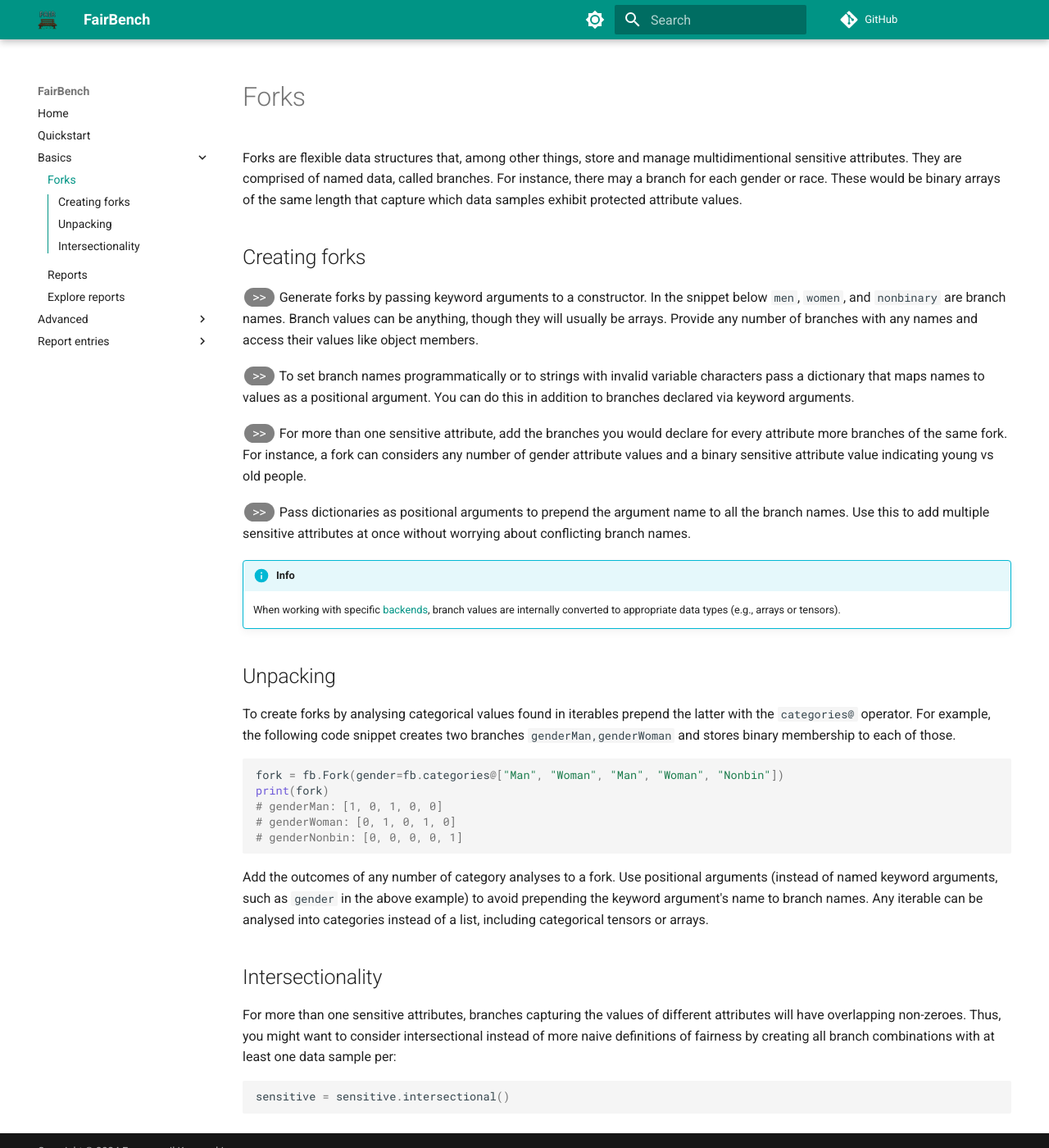
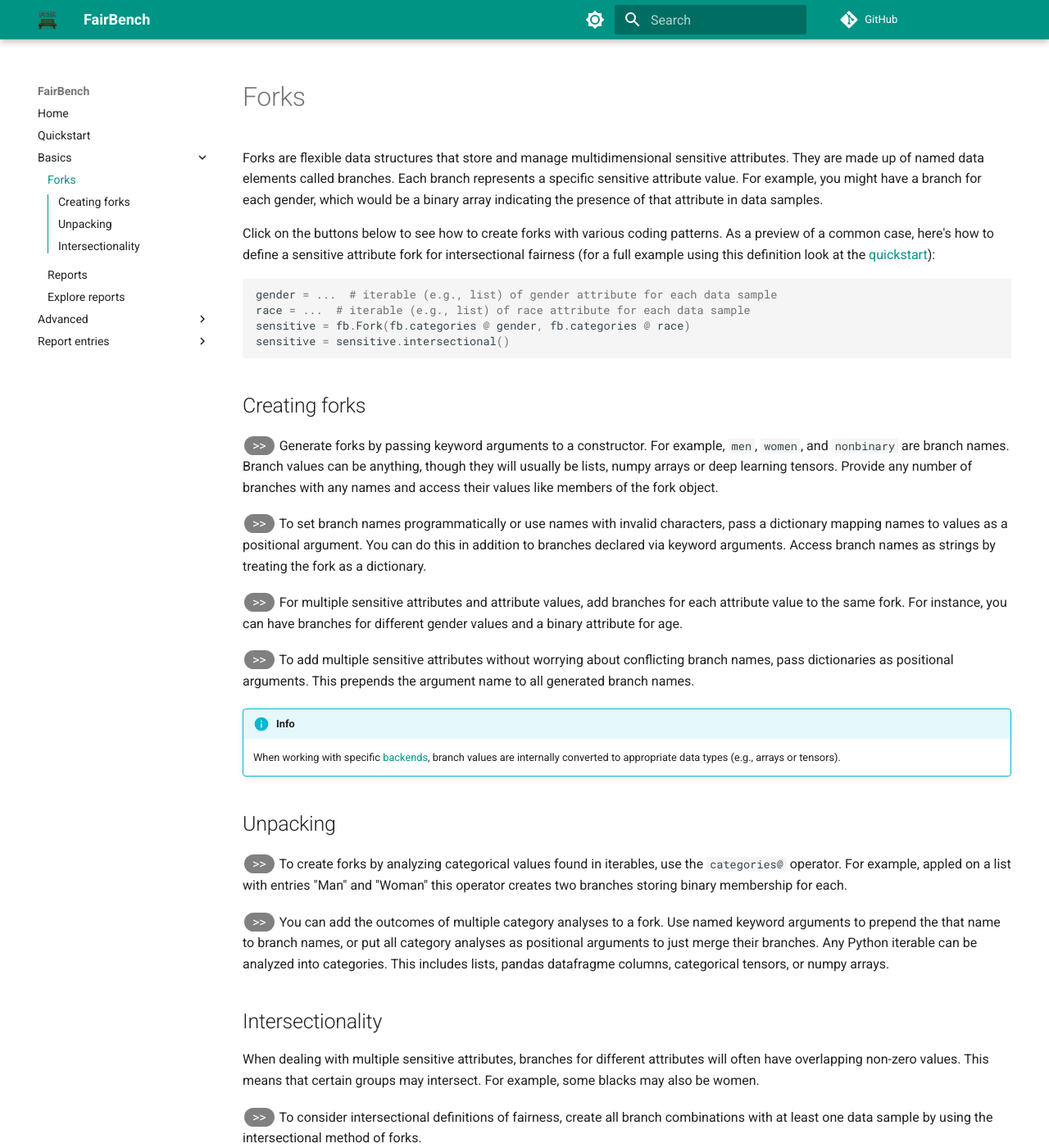
Before and after one commit to mever-team/FairBench, an MkDocs documentation site: the page built from docs/basics/forks.md, in a window 1280 px wide and 1400 px high. Shown: the whole window at 82% size. Built offline with MkDocs 1.6.1 and Material for MkDocs 9.7.7, drawn with Linux system fonts in a browser that asks for light colours; comment, search, counter and statistics services are not loaded; some of the changed text lies outside the part shown.

Commit message:
update fork and report documentation

````diff
--- a/docs/basics/forks.md
+++ b/docs/basics/forks.md
@@ -1,12 +1,27 @@
 # Forks
 
-Forks are flexible data structures that, among other things, store
-and manage multidimentional sensitive attributes.
-They are comprised of named data, called branches.
-For instance, there
-may a branch for each gender or race. These would be
-binary arrays of the same length that capture which
-data samples exhibit protected attribute values.
+Forks are flexible data structures that store
+and manage multidimensional sensitive attributes.
+They are made up of named data elements called branches.
+Each branch represents a specific sensitive attribute
+value. For example, you might have a
+branch for each gender, which would be a binary
+array indicating the presence of that attribute
+in data samples.
+
+Click on the buttons below to see how to create
+forks with various coding patterns.
+As a preview of a common case, here's how to
+define a sensitive attribute fork for intersectional
+fairness (for a full example using this definition
+look at the [quickstart](../quickstart.md)):
+
+```python
+gender = ...  # iterable (e.g., list) of gender attribute for each data sample
+race = ...  # iterable (e.g., list) of race attribute for each data sample
+sensitive = fb.Fork(fb.categories @ gender, fb.categories @ race)
+sensitive = sensitive.intersectional()
+```
 
 
 ## Creating forks
@@ -14,12 +29,13 @@ data samples exhibit protected attribute values.
 <button onclick="toggleCode('code1')" class="toggle-button">>></button>
 Generate forks by passing keyword
 arguments to a constructor.
-In the snippet below `men`, `women`, and `nonbinary` are
+For example,  `men`, `women`, and `nonbinary` are
 branch names. Branch values can be anything,
-though they will usually be arrays.
+though they will usually be lists,
+numpy arrays or deep learning tensors.
 Provide any number of branches
 with any names and access their values
-like object members.
+like members of the fork object.
 <div id="code1" class="code-block" style="display:none;">
 ```python
 import fairbench as fb
@@ -33,11 +49,13 @@ print(sensitive.nonbinary)
 </div>
 
 <button onclick="toggleCode('code2')" class="toggle-button">>></button>
-To set branch names programmatically
-or to strings with invalid variable characters
-pass a dictionary that maps names to values
-as a positional argument. You can do this in addition
-to branches declared via keyword arguments.
+To set branch names programmatically or use names
+with invalid characters, pass a dictionary mapping
+names to values as a positional argument.
+You can do this in addition to branches declared
+via keyword arguments. Access branch names as strings
+by treating the fork as a dictionary.
+
 <div id="code2" class="code-block" style="display:none;">
 ```python
 import fairbench as fb
@@ -45,17 +63,17 @@ import numpy as np
 sensitive = fb.Fork({"non-binary": np.array([0, 0, 0, 0, 1])},
                     men=np.array([1, 1, 0, 0, 0]),
                     women=np.array([0, 0, 1, 1, 0]))
+print(sensitive.men)  # [1, 1, 0, 0, 0]
+print(sensitive["men"])  # the same as above
 ```
 </div>
 
 
 <button onclick="toggleCode('code3')" class="toggle-button">>></button>
-For more than one sensitive
-attribute, add the branches you would declare for
-every attribute more branches of the same fork.
-For instance, a fork can considers any number of
-gender attribute values and a binary sensitive attribute
-value indicating young vs old people.
+For multiple sensitive attributes and attribute values,
+add branches for each attribute value to the same fork.
+For instance, you can have branches for different
+gender values and a binary attribute for age.
 <div id="code3" class="code-block" style="display:none;">
 ```python
 import fairbench as fb
@@ -67,14 +85,11 @@ sensitive = fb.Fork(men=np.array([1, 1, 0, 0, 0]),
 </div>
 
 
-
-
-
 <button onclick="toggleCode('code4')" class="toggle-button">>></button>
-Pass dictionaries as positional arguments to
-prepend the argument name to all the branch names. Use this to
-add multiple sensitive attributes at once without worrying
-about conflicting branch names.
+To add multiple sensitive attributes without worrying about
+conflicting branch names, pass dictionaries as positional
+arguments. This prepends the argument name to
+all generated branch names.
 <div id="code4" class="code-block" style="display:none;">
 ```python
 import fairbench as fb
@@ -96,43 +111,94 @@ sensitive = fb.Fork(gender={"1": np.array([0, 0, 1, 1, 0]),
 
 ## Unpacking
 
-To create forks by analysing categorical values found in iterables
-prepend the latter with the `categories@` operator.
-For example, the following code snippet
-creates two branches `genderMan,genderWoman` and stores binary
-membership to each of those.
+<button onclick="toggleCode('code5')" class="toggle-button">>></button>
+To create forks by analyzing categorical
+values found in iterables, use the
+`categories@` operator.
+For example, appled on a list with entries "Man" and "Woman"
+this operator creates two branches storing
+binary membership for each.
 
+<div id="code5" class="code-block" style="display:none;">
 ```python
-fork = fb.Fork(gender=fb.categories@["Man", "Woman", "Man", "Woman", "Nonbin"])
+import fairbench as fb
+fork = fb.Fork(
+ fb.categories@["Man", "Woman", "Man", "Woman", "Nonbin"])
 print(fork)
 # genderMan: [1, 0, 1, 0, 0]
 # genderWoman: [0, 1, 0, 1, 0]
 # genderNonbin: [0, 0, 0, 0, 1]
 ```
+</div>
 
-Add the outcomes of any number of
-category analyses to a fork. Use
-positional arguments
-(instead of named keyword arguments, such as `gender` in the above example)
-to avoid prepending the keyword argument's name to branch names.
-Any iterable can be analysed into categories instead of a list,
-including categorical tensors or arrays.
+<button onclick="toggleCode('code6')" class="toggle-button">>></button>
+You can add the outcomes of multiple category analyses
+to a fork. Use named keyword arguments to prepend the
+that name to branch names, or put all category analyses
+as positional arguments to just merge their branches.
+Any Python iterable can be analyzed into categories.
+This includes lists, pandas datafragme
+columns, categorical tensors, or numpy arrays.
 
+<div id="code6" class="code-block" style="display:none;">
+```python
+gender = ...  # iterable (e.g., list) of gender attribute for each data sample
+race = ...  # iterable (e.g., list) of race attribute for each data sample
+sensitive = fb.Fork(gender=fb.categories @ gender,
+                    race=fb.categories @ race)
+```
+</div>
 
 ## Intersectionality
 
-For more than one sensitive attributes,
-branches capturing the values of different attributes
-will have overlapping non-zeroes.
-Thus, you might want to consider intersectional
-instead of more naive definitions of fairness
-by creating all branch combinations with at least
-one data sample per:
+When dealing with multiple sensitive attributes,
+branches for different attributes will often have
+overlapping non-zero values. This means that
+certain groups may intersect. For example,
+some blacks may also be women.
 
+
+<button onclick="toggleCode('code7')" class="toggle-button">>></button>
+To consider intersectional definitions of fairness,
+create all branch combinations with at least one
+data sample by using the intersectional method
+of forks.
+
+<div id="code7" class="code-block" style="display:none;">
 ```python
+import fairbench as fb
+sensitive = fb.Fork(gender=fb.categories@["Man", "Woman", "Man", "Nonbin"],
+                    race=fb.categories@["Other", "Black", "White", "White"])
 sensitive = sensitive.intersectional()
 ```
+</div>
 
+
+<button onclick="toggleCode('code8')" class="toggle-button">>></button>
+You may want to allow empty intersections, because
+some report types can handle them. To do so, you should not
+use the intersectional method but
+explicitly combine the outcome of categorical analysis
+for multiple attributes with the bitwise *and* `&`.
+
+<div id="code8" class="code-block" style="display:none;">
+```python
+import fairbench as fbimport fairbench as fb
+sensitive = fb.Fork(fb.categories@["Man", "Woman", "Man", "Nonbin"]
+                    & fb.categories@["Black", "Black", "White", "White"])
+print(sensitive)
+```
+
+```
+Woman&Black: [0 1 0 0]
+Woman&White: [0 0 0 0]
+Man&Black: [1 0 0 0]
+Man&White: [0 0 1 0]
+Nonbin&Black: [0 0 0 0]
+Nonbin&White: [0 0 0 1]
+```
+
+</div>
 
 
 
--- a/docs/quickstart.md
+++ b/docs/quickstart.md
@@ -35,7 +35,7 @@ by considering each value as a separate dimension.
 A fork can be constructed with many patterns, like this one:
 
 ```python
-sensitive = fb.Fork(fb.categories @ test[8], fb.categories @ test[9])  # analyses of the gender and race columns
+sensitive = fb.Fork(fb.categories @ test[8], fb.categories @ test[9])  # analyse the gender and race columns
 sensitive = sensitive.intersectional()  # automatically find non-empty intersections
 ```
 
````
Also changed, not shown: docs/basics/reports.md (+59 -8 lines).
